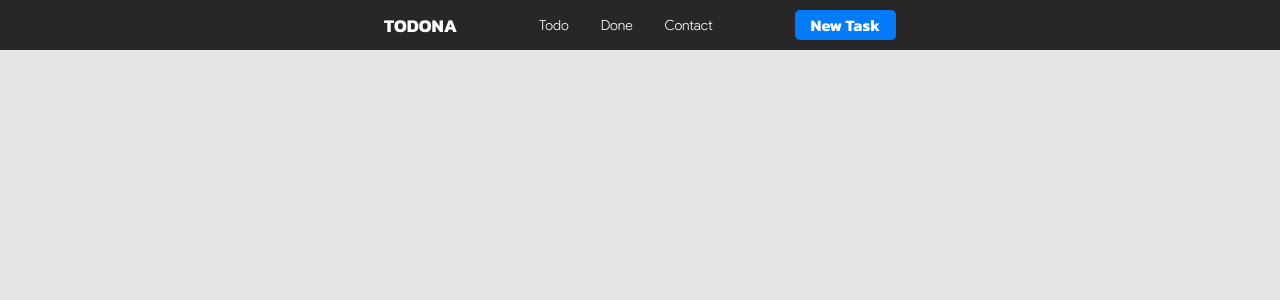
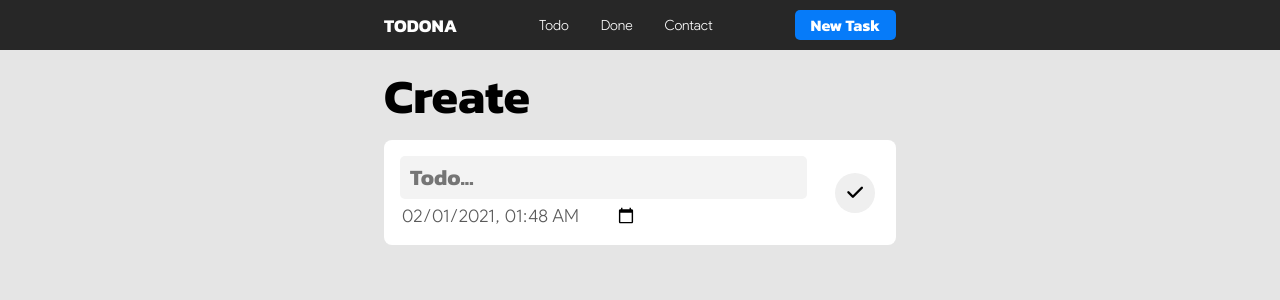
Before and after one commit to Noppanat1997/instrago, a React (Create React App) app in the folder frontend/: page /create in a window 1280 px wide. Shown: the top 300 px of the page. Built offline with nearby package versions, Linux system fonts and the light colour scheme; a web font is replaced by a local one.

Commit message:
new createPage

```diff
--- a/frontend/src/App.jsx
+++ b/frontend/src/App.jsx
@@ -5,6 +5,7 @@ import { BrowserRouter as Router, Switch, Route } from "react-router-dom";
 import TodoPage from "./container/todoPage";
 import DonePage from "./container/donePage";
 import ContactPage from "./container/contactPage";
+import CreatePage from "./container/createPage";
 
 function App() {
   return (
@@ -14,6 +15,7 @@ function App() {
           <Route exact path="/" component={TodoPage} />
           <Route exact path="/done" component={DonePage} />
           <Route exact path="/contact" component={ContactPage} />
+          <Route exact path="/create" component={CreatePage} />
           <Navbar />
         </Switch>
       </Router>
--- a/frontend/src/component/card/card.css
+++ b/frontend/src/component/card/card.css
@@ -2,7 +2,7 @@
   padding: 1rem 1rem;
   border-radius: 8px;
   background-color: white;
-  height: 60px;
+  height: fit-content;
   transition: all ease-in-out 150ms;
   margin-bottom: 1rem;
   cursor: pointer;
@@ -30,6 +30,10 @@
   height: 100%;
 }
 
+.Card .container .info {
+  flex: 1 1 auto;
+}
+
 .info .task {
   font-size: 20px;
 }
@@ -37,6 +41,37 @@
 .info .time {
   font-size: 16px;
   color: #5A5A5A;
+}
+
+.info .task-input {
+  width: 90%;
+  font-size: 22px;
+  font-weight: bold;
+  color: #247fe0;
+  background-color: #f3f3f3;
+  padding: 5px 10px;
+  border-radius: 5px;
+  border: none;
+  box-shadow: 0 0 0 2px transparent;
+  transition: all ease-in-out 200ms;
+}
+
+.info .task-input:focus {
+  outline: none;
+  box-shadow: 0 0 0 2px rgba(6, 123, 249, 0.4);
+}
+
+.info .time-input {
+  font-size: 18px;
+  color: #5A5A5A;
+  margin-top: 5px;
+  border: none;
+  border-bottom: solid transparent 1px;
+  transition: all ease-in-out 200ms;
+}
+
+.info .time-input:focus {
+  outline: none;
 }
 
 .btn-group button {
--- a/frontend/src/component/card/index.jsx
+++ b/frontend/src/component/card/index.jsx
@@ -3,12 +3,43 @@ import { useState } from "react";
 import "./card.css";
 
 const Card = ({ detail, selected, mode, onClick }) => {
+  function currentDate() {
+    const d = new Date()
+    var month = "" + (d.getMonth() + 1)
+    var day = "" + d.getDate()
+    var year = d.getFullYear()
+
+    if (day.length < 2) day = '0' + day
+    if (month.length < 2) month = '0' + month
+
+    return [year, month, day].join("-")
+  }
+
+  function currentTime() {
+    const d = new Date()
+    var hour = "" + d.getHours()
+    var minute = "" + d.getMinutes()
+
+    if (hour.length < 2) hour = '0' + hour
+    if (minute.length < 2) minute = '0' + minute
+
+    return [hour, minute].join(":")
+  }
+
   return (
     <div className={selected ? "Card selected" : "Card"} onClick={onClick}>
-      <div className="container">
+      {mode === "edit" ? <div className="container">
+        <div className="info">
+          <input className="task-input" type="text" placeholder="Todo..." required /><br />
+          <input className="time-input" type="datetime-local" defaultValue={currentDate() + "T" + currentTime()} min={currentDate() + "T" + currentTime()} required />
+        </div>
+        <div className="btn-group">
+          <button title="Mark as Done" id="done"><i className="fas fa-check" /></button>
+        </div>
+      </div> : <div className="container">
           <div className="info">
             <h4 className="task">{detail.taskName}</h4>
-          <p className="time">{detail.time}</p>
+            <p className="time">{new Date(detail.time).toLocaleString([], { dateStyle: 'long', timeStyle: 'short' })}</p>
           </div>
           {selected && <div className="btn-group">
             {mode !== "done" && <button title="Mark as Done" id="done"><i className="fas fa-check" /></button>}
@@ -16,7 +47,8 @@ const Card = ({ detail, selected, mode, onClick }) => {
             {mode === "done" && <button title="Undone Task" id="edit"><i className="fas fa-undo" /></button>}
             {(mode !== "create" || mode !== "edit") && <button title="Delete Task" id="del"><i className="fa fa-trash-alt" /></button>}
           </div>}
-      </div>
+        </div>}
+
     </div>
   );
 }
--- a/frontend/src/container/createPage.jsx
+++ b/frontend/src/container/createPage.jsx
@@ -0,0 +1,29 @@
+import React, { useState } from "react";
+import NavBar from "../component/navbar";
+import Card from "../component/card";
+
+const CreatePage = () => {
+  const [selectedCard, setSelectedCard] = useState(null);
+  const mock = [{
+    taskName: "🍔 Dinner",
+    time: "2020-10-30T20:00"
+  }, {
+    taskName: "🎮 Play Game",
+    time: "2020-10-30T21:00"
+  }, {
+    taskName: "📚 Study",
+    time: "2020-10-30T22:00"
+  }]
+
+  return (
+    <div className="CreatePage">
+      <NavBar />
+      <h1 style={{ fontSize: "48px", margin: "0.5rem 0" }}>Create</h1>
+      <div className="card-container">
+        <Card mode={"edit"} />
+      </div>
+    </div>
+  );
+};
+
+export default CreatePage;
```
Lines whose indentation alone changed are shown as unchanged.
